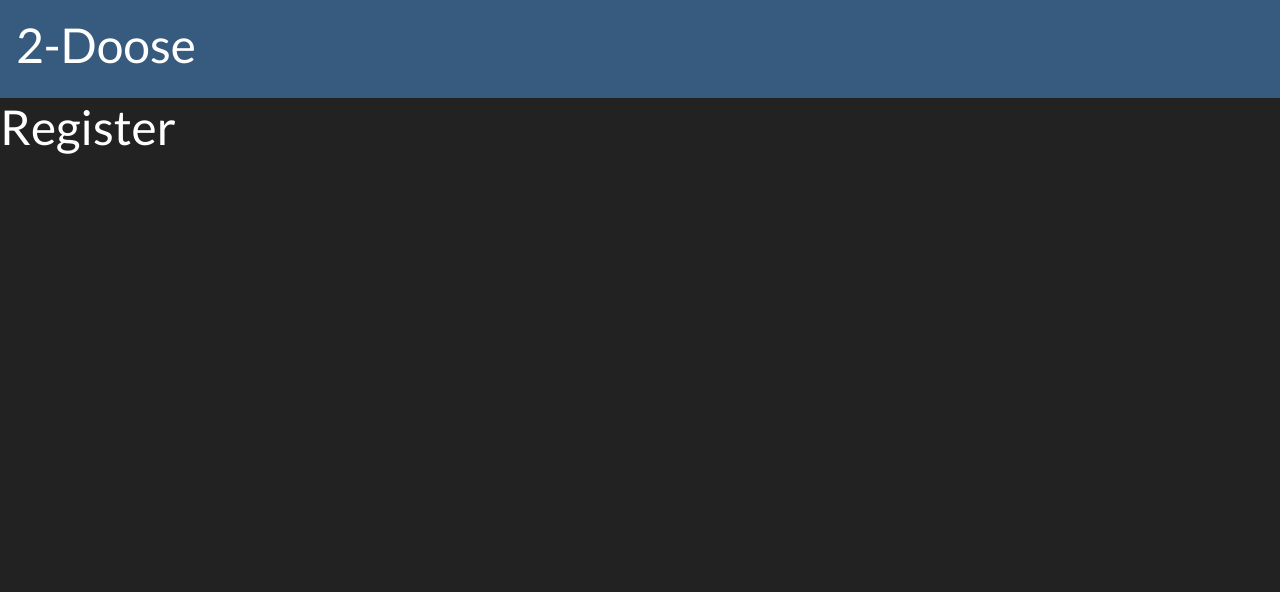
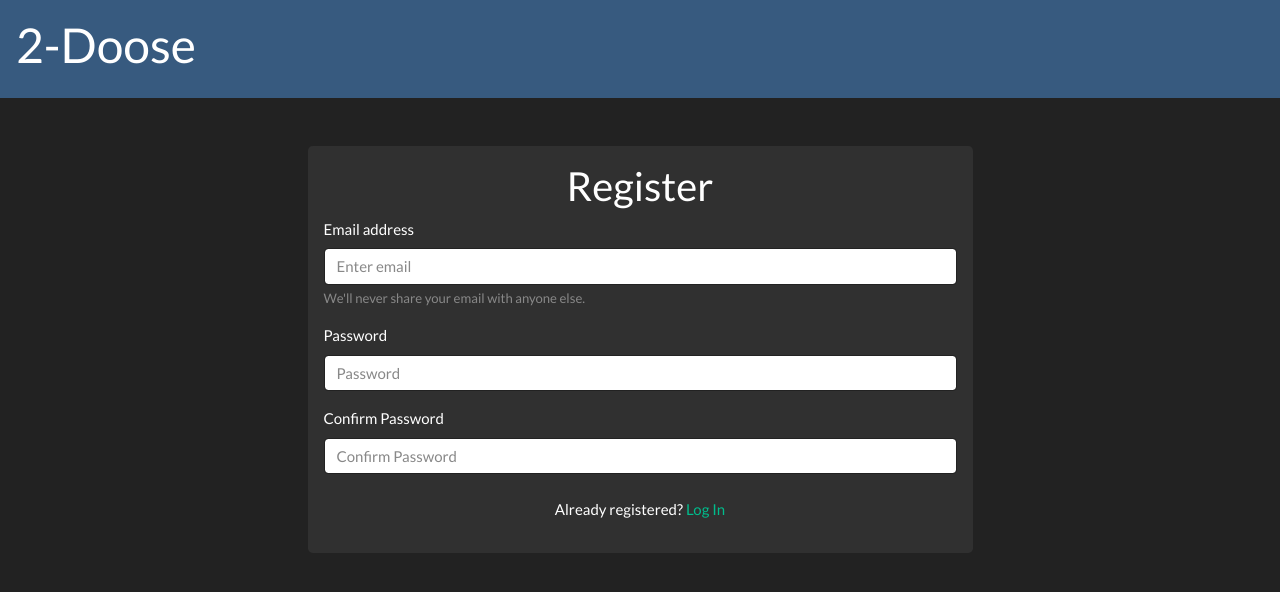
Before and after one commit to manuelperche/2-doose, a React (Create React App) app: page /register in a window 1280 px wide. Shown: the top 592 px of the page. Built offline with nearby package versions, Linux system fonts and the light colour scheme; no server answers.

Commit message:
register/login markup

```diff
--- a/src/components/app/App.tsx
+++ b/src/components/app/App.tsx
@@ -1,6 +1,7 @@
 import React from 'react';
 import { BrowserRouter as Router, Switch, Route } from 'react-router-dom';
-import Register from '../register/Register';
+import Register from '../auth/Register';
+import Login from '../auth/Login';
 import Landing from '../ui/Landing';
 import Navbar from '../ui/Navbar';
 
@@ -12,6 +13,7 @@ const App: React.FC  = () => {
         <Switch>
           <Route exact path="/" component={Landing}/>
           <Route exact path="/register" component={Register}/>
+          <Route exact path="/login" component={Login}/>
         </Switch>
       </div>
     </Router>
--- /dev/null
+++ b/src/components/auth/Login.tsx
@@ -0,0 +1,44 @@
+import React from 'react'
+import { Link } from 'react-router-dom'
+
+interface Props {
+
+}
+
+const Login: React.FC = (props: Props) => {
+  return (
+    <div className="container">
+      <div className="row justify-content-center">
+        <div className="jumbotron col-11 p-3 col-md-7 mt-5 m-md-5">
+          <h2 className="text-center">Login</h2>
+          <form>
+            <div className="form-group">
+              <label>Email address</label>
+              <input
+                type="email"
+                className="form-control"
+                id="exampleInputEmail1"
+                aria-describedby="emailHelp"
+                placeholder="Enter email"
+              />
+            </div>
+            <div className="form-group">
+              <label>Password</label>
+              <input
+                type="password"
+                className="form-control"
+                id="exampleInputPassword1"
+                placeholder="Password"
+              />
+            </div>
+          </form>
+          <div className="mt-4">
+            <p className="text-center">Want to create an account? <Link to="/register"> Register </Link> </p>
+          </div>
+        </div>
+      </div>
+    </div>
+  )
+}
+
+export default Login
--- /dev/null
+++ b/src/components/auth/Register.tsx
@@ -0,0 +1,54 @@
+import React from 'react';
+import { Link } from 'react-router-dom';
+
+interface Props {}
+
+const Register: React.FC = (props: Props) => {
+  return (
+    <div className="container">
+      <div className="row justify-content-center">
+        <div className="jumbotron col-11 p-3 col-md-7 mt-5 m-md-5">
+          <h2 className="text-center">Register</h2>
+          <form>
+            <div className="form-group">
+              <label>Email address</label>
+              <input
+                type="email"
+                className="form-control"
+                id="exampleInputEmail1"
+                aria-describedby="emailHelp"
+                placeholder="Enter email"
+              />
+              <small id="emailHelp" className="form-text text-muted">
+                We'll never share your email with anyone else.
+              </small>
+            </div>
+            <div className="form-group">
+              <label>Password</label>
+              <input
+                type="password"
+                className="form-control"
+                id="exampleInputPassword1"
+                placeholder="Password"
+              />
+            </div>
+            <div className="form-group">
+              <label>Confirm Password</label>
+              <input
+                type="password"
+                className="form-control"
+                id="exampleInputPassword1"
+                placeholder="Confirm Password"
+              />
+            </div>
+          </form>
+          <div className="mt-4">
+            <p className="text-center">Already registered? <Link to="/login"> Log In </Link> </p>
+          </div>
+        </div>
+      </div>
+    </div>
+  );
+};
+
+export default Register;
--- a/src/components/register/Register.tsx
+++ /dev/null
@@ -1,15 +0,0 @@
-import React from 'react'
-
-interface Props {
-
-}
-
-const Register: React.FC = (props: Props) => {
-  return (
-    <div>
-      <h1>Register</h1>
-    </div>
-  )
-}
-
-export default Register
--- a/src/components/ui/Landing.tsx
+++ b/src/components/ui/Landing.tsx
@@ -27,9 +27,11 @@ const Landing: React.FC = () => {
           </Link>
         </div>
         <div className="col-12 col-md-6 mt-5">
-          <button type="button" className="btn btn-info btn-lg btn-block">
-            <FontAwesomeIcon icon={faUser} /> <span> Login </span>
-          </button>
+          <Link to="/login">
+            <button type="button" className="btn btn-info btn-lg btn-block">
+              <FontAwesomeIcon icon={faUser} /> <span> Login </span>
+            </button>
+          </Link>
         </div>
       </div>
     </div>
```
